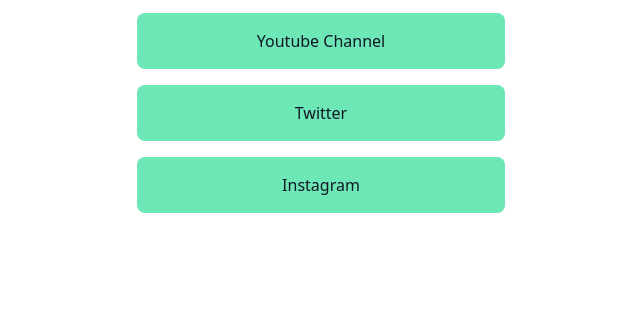
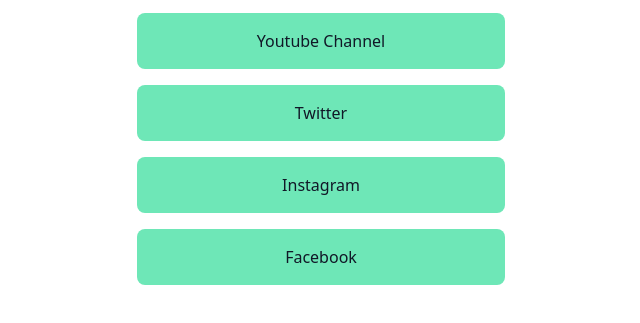
Before and after one commit to cwicaksono/links-demo, a plain HTML site: page index.html in a window 1280 px wide. Shown: the part 227-550 px from the top of the page, without its empty margins (319-959 px from the left). Drawn offline with nearby package versions, Linux system fonts and the light colour scheme.

Commit message:
adding facebook links

```diff
--- a/index.html
+++ b/index.html
@@ -21,6 +21,7 @@
 	<p class="rounded-lg bg-green-300 p-4 m-4"><a class="text-gray-900" href="https://youtube.com/zikrulstudio">Youtube Channel</a></p>
 	<p class="rounded-lg bg-green-300 p-4 m-4"><a class="text-gray-900" href="https://twitter.com/cwicaksono">Twitter</a></p>
 	<p class="rounded-lg bg-green-300 p-4 m-4"><a class="text-gray-900" href="https://instagram.com/cwicaksono">Instagram</a></p>
+	<p class="rounded-lg bg-green-300 p-4 m-4"><a class="text-gray-900" href="https://facebook.com/cwicaksono27">Facebook</a></p>
 
 </div>
 
```
